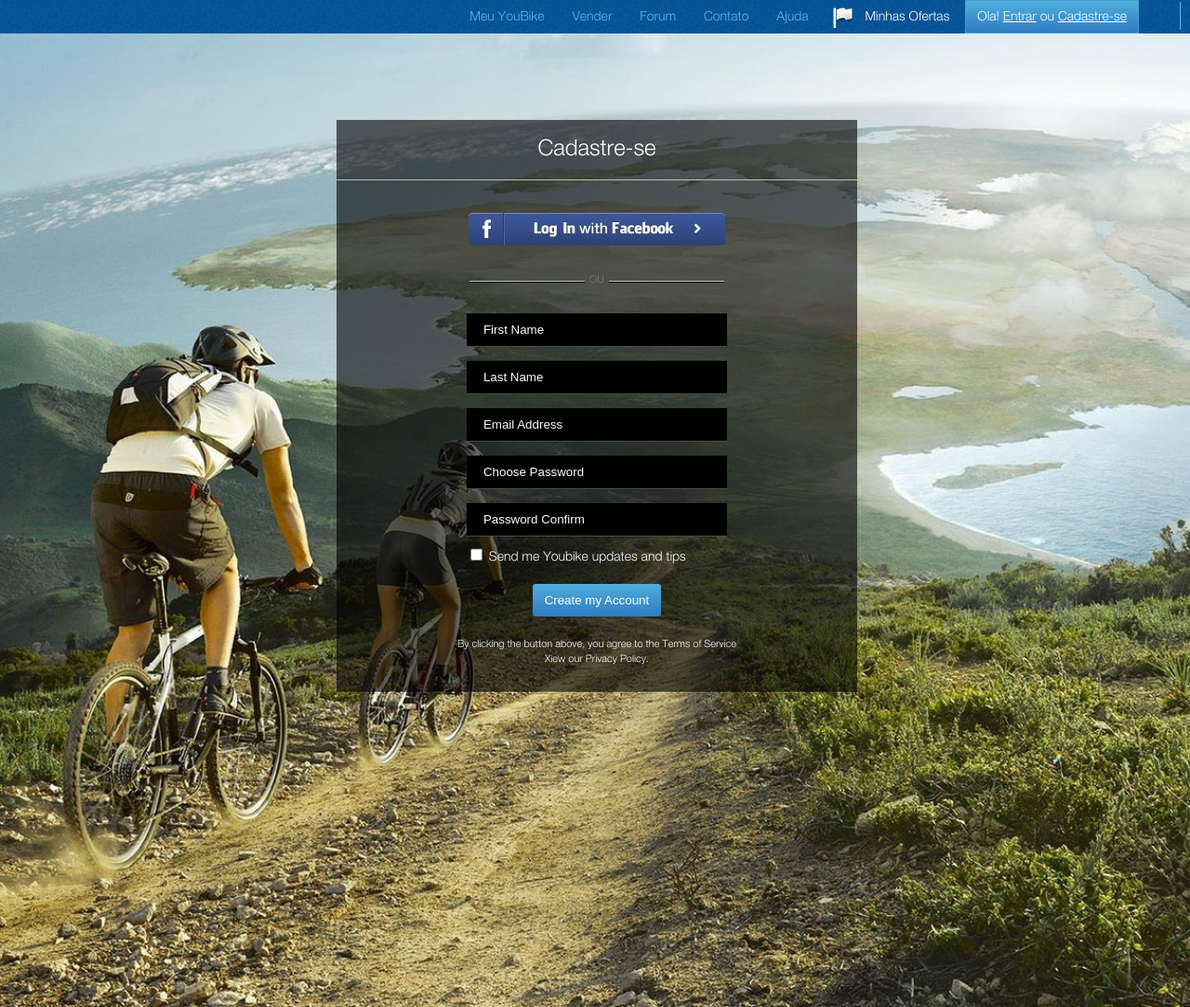
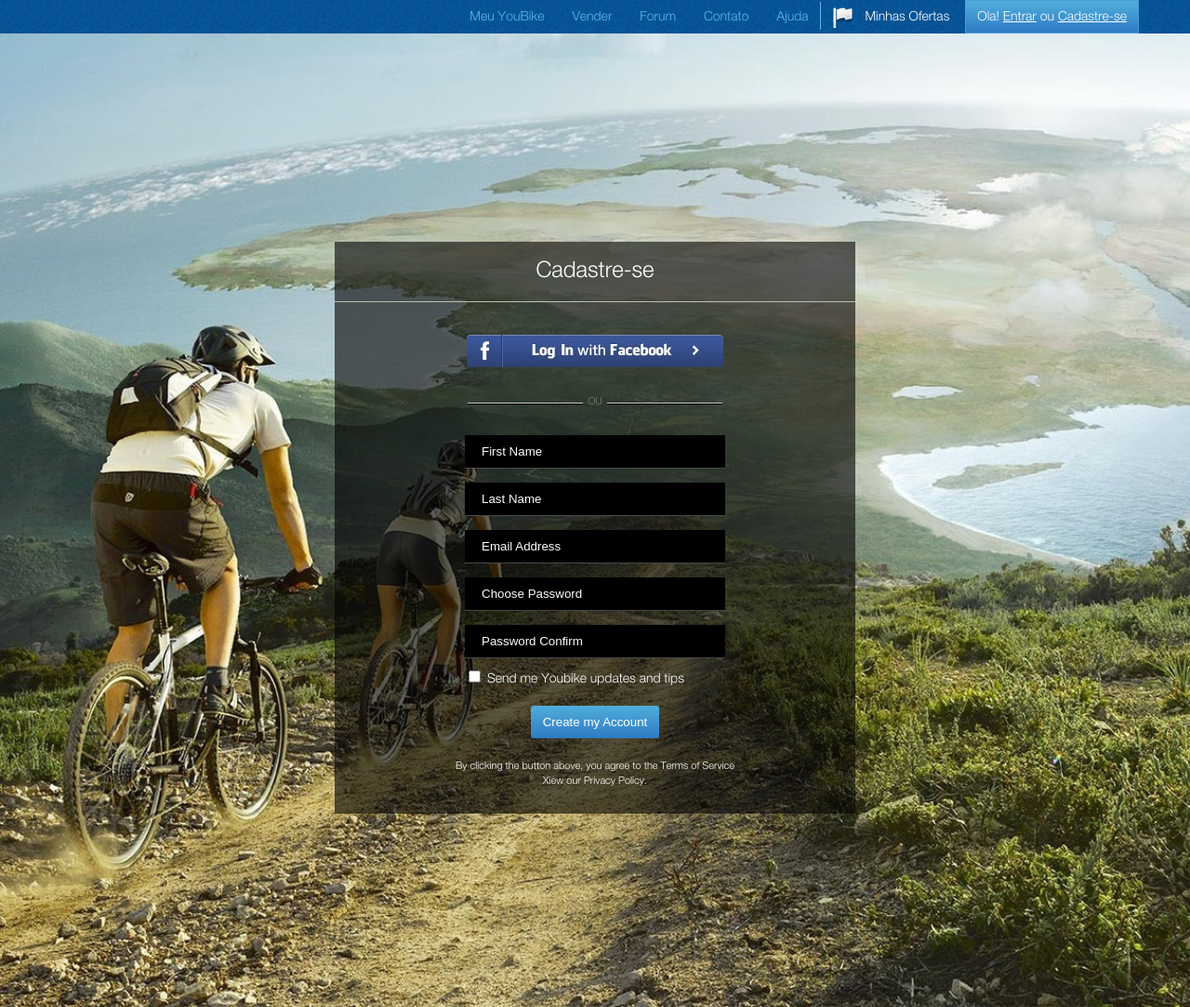
Before and after one commit to oleh1349/Hometasks, a plain HTML site: page Hometask#5 _main/index.html in a window 1280 px wide. Shown: the whole page at 93% size. Drawn offline with Linux system fonts and the light colour scheme; files whose address does not match are found by name.

Commit message:
Add files via upload

```diff
--- a/Hometask#5 _main/index.html
+++ b/Hometask#5 _main/index.html
@@ -28,12 +28,12 @@
 			<div class="dec_line">
 				<p>OU</p>
 			</div>
-			<form action="#">
+			<form action="#" method="POST">
 				<input type="text" name="first-name" placeholder="First Name" required>
 				<input type="text" name="last-name" placeholder="Last Name">
 				<input type="email" name="email" placeholder="Email Address" required>
 				<input type="password" name="pass" placeholder="Choose Password" required>
-				<input type="password" name="pass" placeholder="Password Confirm" required>
+				<input type="password" name="pass_confirm" placeholder="Password Confirm" required>
 				<input type="checkbox" id="checker">
 				<label for="checker">Send me Youbike updates and tips</label>
 				<input class="butt_acc" type="submit" value="Create my Account">
@@ -42,8 +42,5 @@
 			<p>Xiew our Privacy Policy.</p>
 		</div>
 	</div>
-	<!-- bg -->
-	<img src="img/bg.jpg" alt="" class="background">
-
 </body>
 </html>
--- a/Hometask#5 _main/style.css
+++ b/Hometask#5 _main/style.css
@@ -12,6 +12,11 @@ body {
 	font-family: "HelveticaNeueLt", Arial, sans-serif;
 	font-size: 14px;
   height: 100%;
+  background: url("img/bg.jpg");
+background-repeat: no-repeat;
+background-position: center center;
+background-size: cover;
+background-attachment: fixed;
 }
 /*header*/
 .clearfix:before {
@@ -70,6 +75,18 @@ body {
 	position: relative;
 }
 
+.header_list a.last_li:after {
+	content: '';
+	display: inline-block;
+	width: 1px;
+	height: 30px;
+	background-color: #60b5ed;
+	position: absolute;
+	top: 2px;
+	right: 3px;
+	margin-right: 7px;
+}
+
 .header_list a.link_fl:before {
 	content: '';
 	display: block;
@@ -83,19 +100,8 @@ body {
 .last_li {
 	margin-right: 10px;
 }
-.header_list a.last_li:after {
-	content: '';
-	display: inline-block;
-	width: 1px;
-	height: 30px;
-	background-color: #60b5ed;
-	position: fixed;
-	top: 2px;
-	right: 3px;
-	margin-right: 7px;
-}
-/*main*/
-/*bg on full screen*/
+
+
 img.background {
   min-height: 100%;
   min-width: 1215px;
@@ -112,12 +118,11 @@ img.background {
     margin-left: -607px;
   }
 }
-/*form*/
-/*centered block*/
 .content {
+    width: 100%;
+    padding-top: 210px;
+    padding-bottom: 210px;
   text-align: center;
-  width: 100%;
-  height: 100%;
 }
 .content:before {
   content: '';
@@ -126,14 +131,16 @@ img.background {
   vertical-align: middle;
 }
 .form-wrap {
-  display: inline-block;
-  vertical-align: middle;
+   vertical-align: middle;
   width: 560px;
   height: 615px;
   background-color: rgba(0, 0, 0, 0.6);
   color: #fff;
-}
-/*inner form style*/
+  text-align: center;
+  margin: auto;
+
+  }
+
 .form-wrap h3 {
 	font-size: 24px;
 	padding: 20px 0;
```
